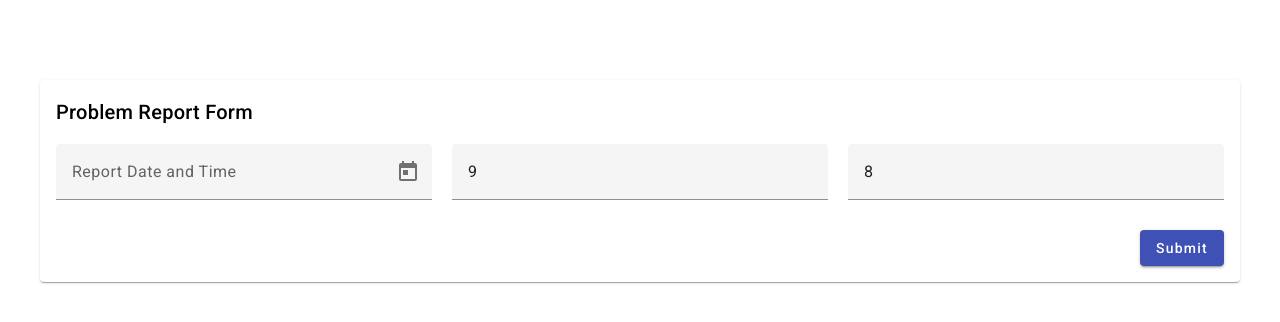
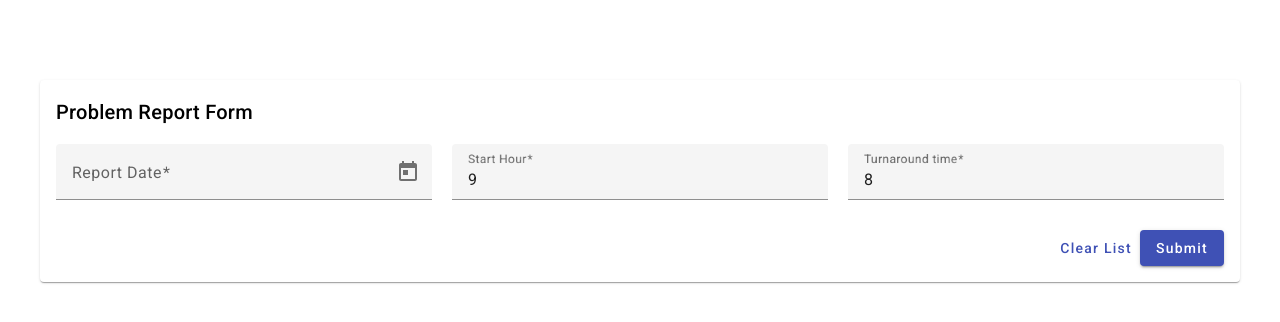
Before and after one commit to riska777/deadline-casestudy, an Angular app: page / in a window 1280 px wide. Shown: the top 322 px of the page. Built offline with nearby package versions, Linux system fonts and the light colour scheme.

Commit message:
feat: added clear list button, updated list of deadlines

```diff
--- a/src/app/components/report/report-input/report-input.component.html
+++ b/src/app/components/report/report-input/report-input.component.html
@@ -7,6 +7,7 @@
             <div class="row">
                 <div class="col">
                     <mat-form-field class="full-width">
+                        <mat-label>Report Date</mat-label>
                         <input matInput [matDatepicker]="reportDateTime" formControlName="reportDateTime" placeholder="Report Date and Time">
                         <mat-datepicker-toggle matSuffix [for]="reportDateTime"></mat-datepicker-toggle>
                         <mat-datepicker #reportDateTime></mat-datepicker>
@@ -18,6 +19,7 @@
 
                 <div class="col">
                     <mat-form-field class="full-width">
+                        <mat-label>Start Hour</mat-label>
                         <input matInput formControlName="startHour" placeholder="Start Hour" type="number">
                         <mat-error
                             *ngIf="problemReportForm.get('startHour')?.hasError('min')
@@ -30,6 +32,7 @@
 
                 <div class="col">
                     <mat-form-field class="full-width">
+                        <mat-label>Turnaround time</mat-label>
                         <input matInput formControlName="turnaroundTime" placeholder="Turnaround Time" type="number">
                         <mat-error
                             *ngIf="problemReportForm.get('turnaroundTime')?.hasError('required')
@@ -43,6 +46,7 @@
         </form>
     </mat-card-content>
     <mat-card-actions>
+        <button mat-button color="primary" type="submit" (click)="clearList()">Clear List</button>
         <button mat-raised-button color="primary" type="submit" (click)="submitForm()">Submit</button>
     </mat-card-actions>
 </mat-card>
--- a/src/app/components/report/report-input/report-input.component.ts
+++ b/src/app/components/report/report-input/report-input.component.ts
@@ -42,8 +42,11 @@ export class ReportInputComponent implements OnDestroy {
       this.deadlineService.getDeadline(problem).subscribe(
         (deadline) => {
           console.log("deadline", deadline);
-          this.lsService.addToList(STORAGE_KEY_PROBLEM, deadline);
-          console.log("list", this.lsService.getListValue(STORAGE_KEY_PROBLEM));
+
+          if (deadline) {
+            this.lsService.addToList(STORAGE_KEY_PROBLEM, deadline);
+            console.log("list", this.lsService.getListValue(STORAGE_KEY_PROBLEM));
+          }
         }
       ),
     );
@@ -64,6 +67,11 @@ export class ReportInputComponent implements OnDestroy {
     }
   }
 
+  public clearList(): void {
+    this.lsService.clear();
+    window.dispatchEvent(new Event('dataUpdated'));
+  }
+
   private intValidator(): ValidatorFn {
     return (control: AbstractControl): {[key: string]: any} | null => {
       const pattern = /^[0-9]+$/;
--- a/src/app/components/report/report-list/report-list.component.html
+++ b/src/app/components/report/report-list/report-list.component.html
@@ -1,5 +1,5 @@
 <mat-list role="list" *ngIf="deadlineList">
     <mat-list-item role="listitem" *ngFor="let deadline of deadlineList">
-        <p>🔥{{ deadline.taskStartDate }} -- {{ deadline.businessLengthForTask | json }} -- {{ deadline.taskEndDate }}</p>
+        <p>🔥Reported: {{ deadline.taskStartDate }} -- {{ deadline.businessLengthForTask | json }} -- Deadline: {{ deadline.taskEndDate }}</p>
     </mat-list-item>
 </mat-list>
```
